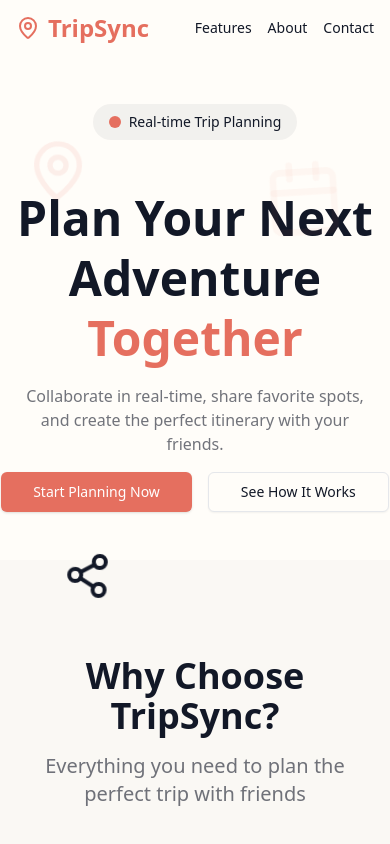
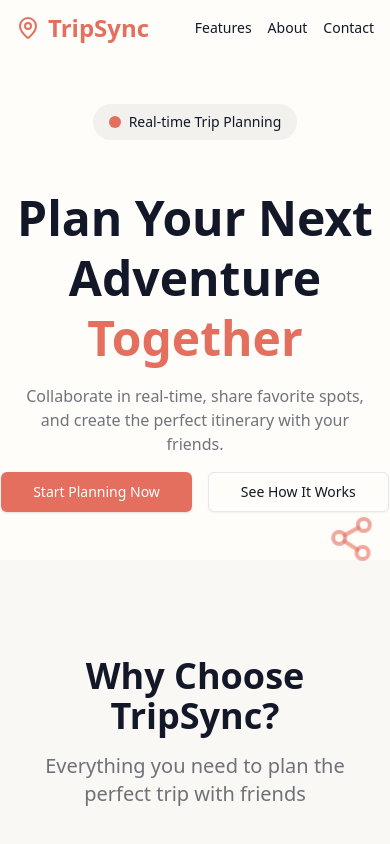
Before and after one commit to get-ariel/hacktogether-ariel, a Next.js app: page / in a window 390 px wide. Shown: the top 844 px of the page. Built offline with nearby package versions, Linux system fonts and the light colour scheme.

Commit message:
feat: improve landing page design
- Adjust floating icons opacity and positioning
- Fix mobile responsiveness
- Update icon animations

```diff
--- a/src/app/page.tsx
+++ b/src/app/page.tsx
@@ -9,10 +9,10 @@ import { motion } from "framer-motion";
 export default function LandingPage() {
   return (
     <div className="flex flex-col min-h-screen bg-background">
-      {/* Floating Icons Background - Updated positions and opacity */}
+      {/* Floating Icons Background - Much higher opacity */}
       <div className="absolute inset-0 pointer-events-none overflow-hidden">
         <motion.div
-          className="absolute top-[15%] left-[5%]"
+          className="absolute top-[10%] left-[10%] hidden sm:block"
           animate={{
             y: [0, 20, 0],
             x: [0, 10, 0],
@@ -24,10 +24,10 @@ export default function LandingPage() {
             ease: "easeInOut"
           }}
         >
-          <MapPin className="h-16 w-16 text-primary/10" />
+          <MapPin className="h-16 w-16 text-primary/70" />
         </motion.div>
         <motion.div
-          className="absolute top-[20%] right-[10%]"
+          className="absolute top-[15%] right-[15%] hidden sm:block"
           animate={{
             y: [0, -15, 0],
             x: [0, -10, 0],
@@ -40,10 +40,10 @@ export default function LandingPage() {
             delay: 1
           }}
         >
-          <Calendar className="h-20 w-20 text-primary/5" />
+          <Calendar className="h-20 w-20 text-primary/65" />
         </motion.div>
         <motion.div
-          className="absolute bottom-[30%] left-[15%]"
+          className="absolute top-[60%] right-[5%] sm:bottom-[30%] sm:left-[15%]"
           animate={{
             y: [0, 10, 0],
             x: [0, 5, 0],
@@ -56,7 +56,7 @@ export default function LandingPage() {
             delay: 2
           }}
         >
-          <Share2 className="h-12 w-12 text-primary/8" />
+          <Share2 className="h-12 w-12 text-primary/60" />
         </motion.div>
       </div>
 
```
